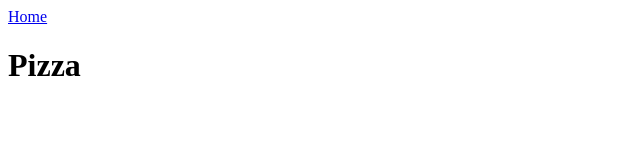
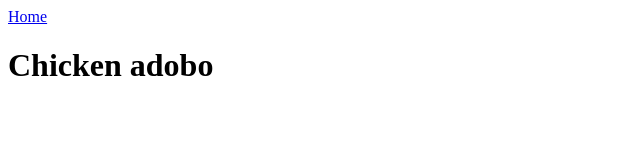
Before and after one commit to Cloudyday-everyday/odin-recipes, a plain HTML site: page recipes/chicken-adobo.html in a window 1280 px wide. Shown: the whole page, without its empty margins (0-640 px from the left). Drawn offline with Linux system fonts and the light colour scheme.

Commit message:
Change pizza to simpler philippine adobo recipe
The previous dish chosen is complicated and
the only one outside the theme of Filipino dishes.
Change pizza to chicken adobo for simplicity and
better theme.

```diff
--- a/recipes/pizza.html
+++ b/recipes/chicken-adobo.html
@@ -3,10 +3,12 @@
 <head>
     <meta charset="UTF-8">
     <meta name="viewport" content="width=device-width, initial-scale=1.0">
-    <title>Recipe: Pizza</title>
+    <title>Recipe: Chicken Adobo</title>
 </head>
 <body>
     <a href="../index.html">Home</a>
-    <h1>Pizza</h1>
+    <h1>Chicken adobo</h1>
+
+
 </body>
 </html>
```
Also changed, not shown: images/chicken-adobo.jpg (added), images/pizza.jpg (deleted).
